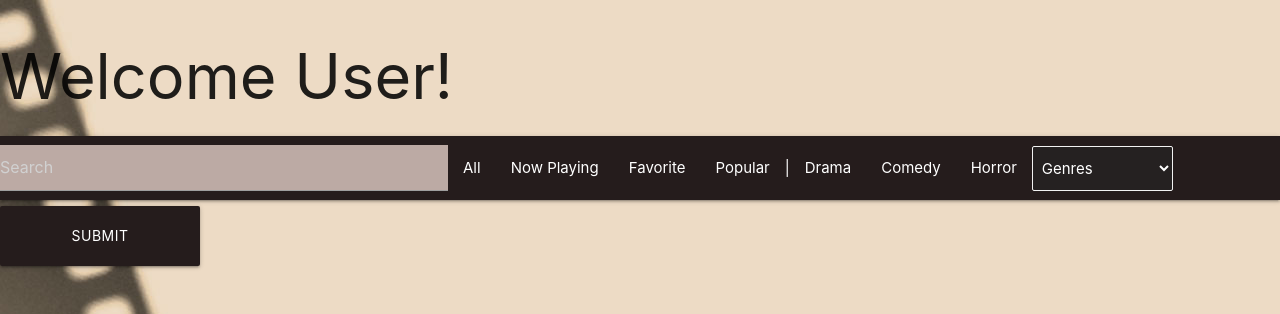
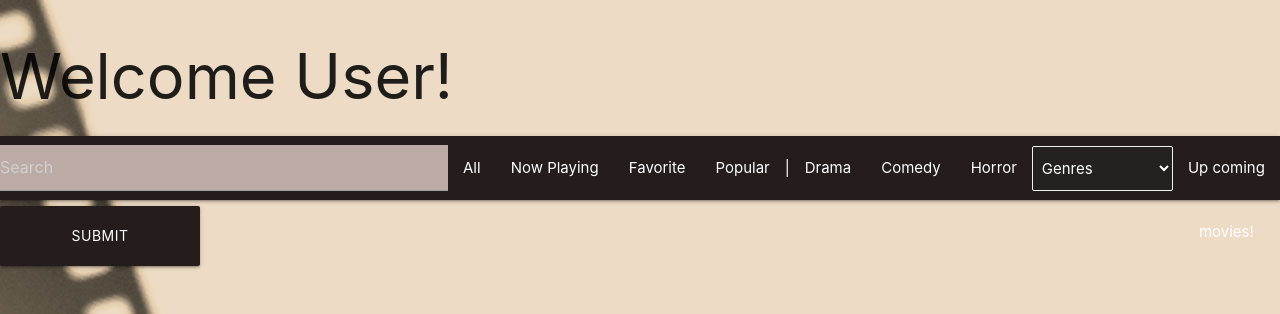
Before and after one commit to martinhgonzalez/movie-database-project, a React (Create React App) app: page /user in a window 1280 px wide. Shown: the top 314 px of the page. Built offline with nearby package versions, Linux system fonts and the light colour scheme; no server answers.

Commit message:
El nav muestra el filtro en donde se encuentra

```diff
--- a/src/Components/CardContainer/CardContainer.js
+++ b/src/Components/CardContainer/CardContainer.js
@@ -1,5 +1,6 @@
 import React from "react";
 import Card from "../Cards/Card";
+import "./cardContainer.css";
 
 function CardContainer({ filteredMovies}) {
 
@@ -14,6 +15,7 @@ function CardContainer({ filteredMovies}) {
   function createCard(movie) {
     return (
       <>
+
         <Card
           imageUrl={movie.poster_path}
           title={movie.title}
--- a/src/Components/Nav/Nav.js
+++ b/src/Components/Nav/Nav.js
@@ -9,6 +9,7 @@ class Nav extends React.Component {
       genres: []
     };
   }
+
 
   setStateToGenres() {
     if (localStorage.getItem("genres") === null) {
@@ -29,6 +30,18 @@ class Nav extends React.Component {
     this.setStateToGenres();
   }
 
+  filterName(){
+    if(this.props.filter === 'all'){
+      return 'All';
+    }else if(this.props.filter === 'nowPlaying'){
+      return 'Now Playing';
+    }else if(this.props.filter === 'popular'){
+      return 'Populars';
+    }else if(this.props.filter === 'favorite'){
+      return 'Favorites';
+    } else if(this.props.filter === 'upcoming') return 'Up coming';
+
+  }
 
   render() {
     const {
@@ -87,8 +100,11 @@ class Nav extends React.Component {
               </select>
               </li>
             </ul>
+            <div class="center-align">{this.filterName()} movies!</div>
           </div>
+
         </nav>
+
 </>
     );
   }
--- a/src/Pages/User/User.js
+++ b/src/Pages/User/User.js
@@ -2,8 +2,6 @@ import React from "react";
 import Nav from "../../Components/Nav/Nav";
 import CardContainer from "../../Components/CardContainer/CardContainer";
 import "./user.css";
-
-
 
 
 class User extends React.Component {
@@ -141,6 +139,7 @@ filterByName() {
       return this.filterByName();
 
     } else if (this.state.filter === "all") {
+
       return this.allmovies();
     } else if (this.state.filter === "nowPlaying") {
       return this.filterByNow();
@@ -168,10 +167,10 @@ filterByName() {
       <>
         <h1>Welcome User!</h1>
         <Nav
+          filter ={this.state.filter}
           onClickedFilter={this.clickedFilter} //function to respond to the click event on Nav ALL, LATEST
           onClickedGenreFilter={this.clickedGenreFilter} //function to respond to the click event on genres on Nav DRAMA, COMEDY, HORROR
           onHandleSubmit={this.handleSubmit} // the function to handle the search submit
-
         />
 
         <CardContainer
--- a/src/index.js
+++ b/src/index.js
@@ -1,6 +1,7 @@
 import React from "react";
 import ReactDOM from "react-dom";
 import "./index.css";
+
 import App from "./App";
 
 ReactDOM.render(<App />, document.getElementById("root"));
```
Also changed, not shown: public/index.html (line endings or trailing spaces), src/Components/Nav/nav.css (line endings or trailing spaces).
